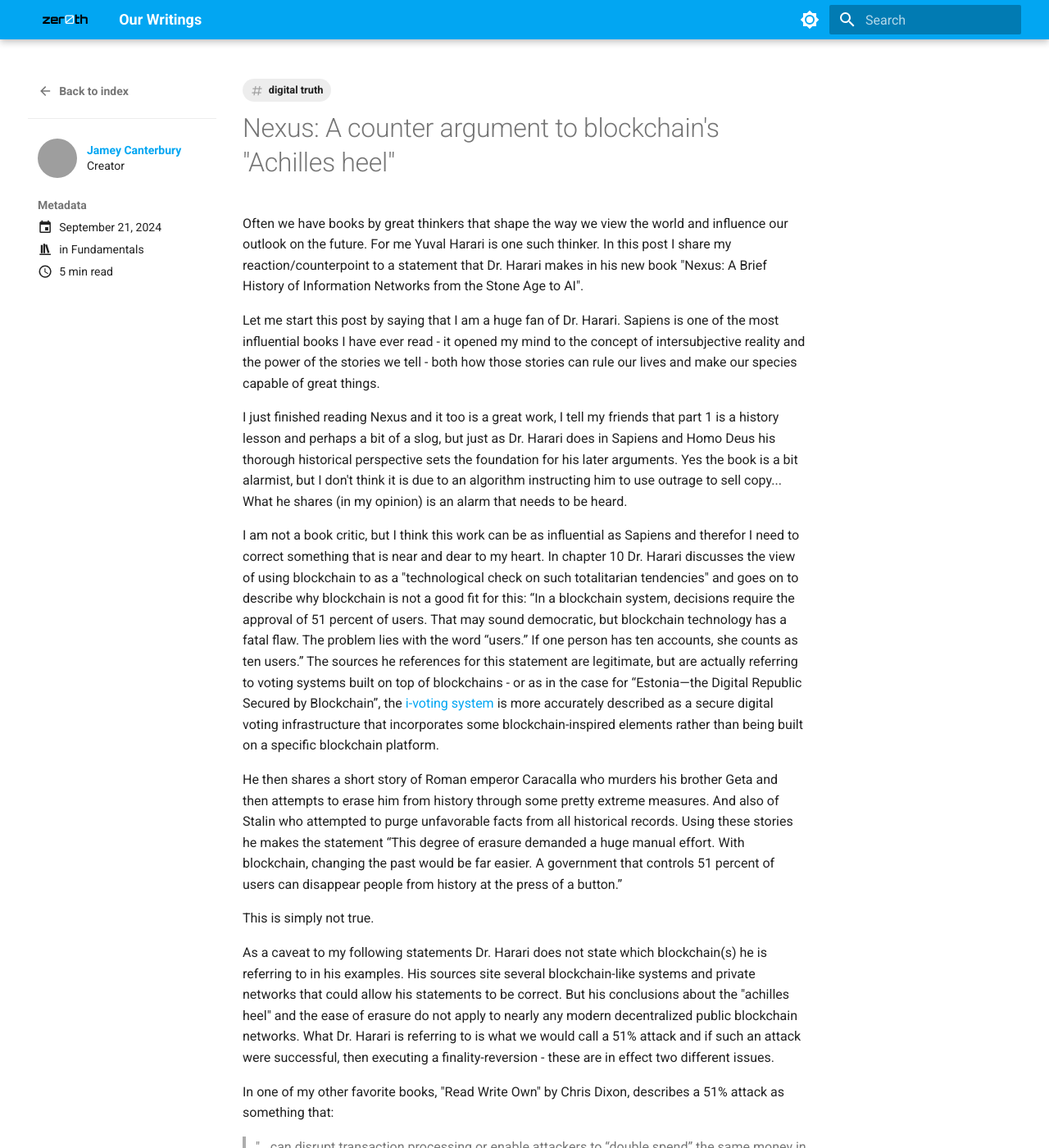
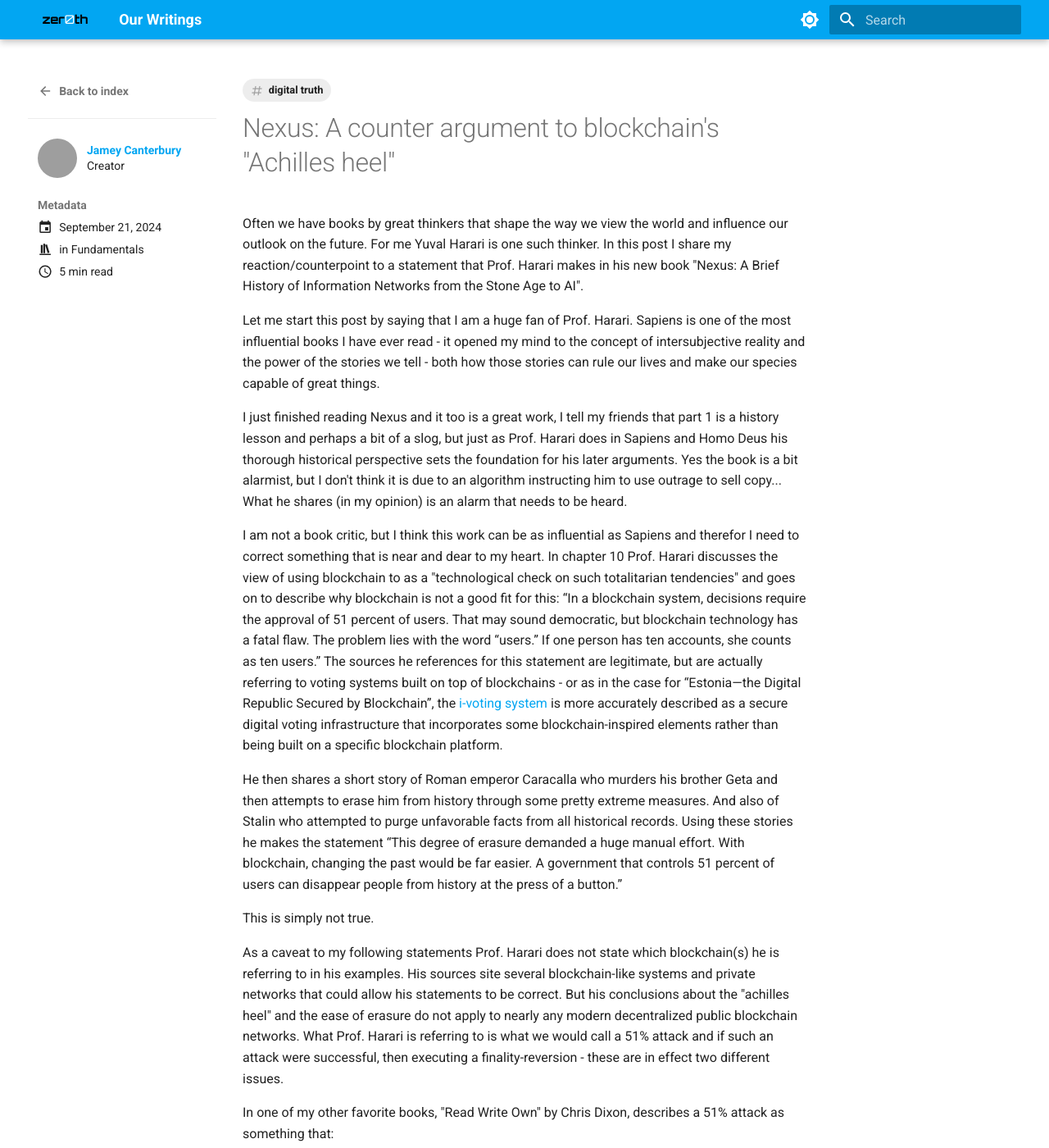
Before and after one commit to zeroth-tech/blogs, an MkDocs documentation site: the page built from docs/posts/Nexus_blockchain_counter.md, in a window 1280 px wide and 1400 px high. Shown: the whole window at 82% size. Built offline with MkDocs 1.6.1 and Material for MkDocs 9.7.7, drawn with Linux system fonts in a browser that asks for light colours; comment, search, counter and statistics services are not loaded; some of the changed text lies outside the part shown; grey boxes are pictures that could not be loaded.

Commit message:
changed to prof. harari

```diff
--- a/docs/posts/Nexus_blockchain_counter.md
+++ b/docs/posts/Nexus_blockchain_counter.md
@@ -13,29 +13,29 @@
 
 # Nexus: A counter argument to blockchain's "Achilles heel"
 
-Often we have books by great thinkers that shape the way we view the world and influence our outlook on the future.  For me Yuval Harari is one such thinker.  In this post I share my reaction/counterpoint to a statement that Dr. Harari makes in his new book "Nexus: A Brief History of Information Networks from the Stone Age to AI".
+Often we have books by great thinkers that shape the way we view the world and influence our outlook on the future.  For me Yuval Harari is one such thinker.  In this post I share my reaction/counterpoint to a statement that Prof. Harari makes in his new book "Nexus: A Brief History of Information Networks from the Stone Age to AI".
 <!-- more -->
 
-Let me start this post by saying that I am a huge fan of Dr. Harari.  Sapiens is one of the most influential books I have ever read - it opened my mind to the concept of intersubjective reality and the power of the stories we tell  - both how those stories can rule our lives and make our species capable of great things.
+Let me start this post by saying that I am a huge fan of Prof. Harari.  Sapiens is one of the most influential books I have ever read - it opened my mind to the concept of intersubjective reality and the power of the stories we tell  - both how those stories can rule our lives and make our species capable of great things.
 
-I just finished reading Nexus and it too is a great work, I tell my friends that part 1 is a history lesson and perhaps a bit of a slog, but just as Dr. Harari does in Sapiens and Homo Deus his thorough historical perspective sets the foundation for his later arguments.  Yes the book is a bit alarmist, but I don't think it is due to an algorithm instructing him to use outrage to sell copy... What he shares (in my opinion) is an alarm that needs to be heard.
+I just finished reading Nexus and it too is a great work, I tell my friends that part 1 is a history lesson and perhaps a bit of a slog, but just as Prof. Harari does in Sapiens and Homo Deus his thorough historical perspective sets the foundation for his later arguments.  Yes the book is a bit alarmist, but I don't think it is due to an algorithm instructing him to use outrage to sell copy... What he shares (in my opinion) is an alarm that needs to be heard.
 
-I am not a book critic, but I think this work can be as influential as Sapiens and therefor I need to correct something that is near and dear to my heart.  In chapter 10 Dr. Harari discusses the view of using blockchain to as a "technological check on such totalitarian tendencies" and goes on to describe why blockchain is not a good fit for this:  “In a blockchain system, decisions require the approval of 51 percent of users. That may sound democratic, but blockchain technology has a fatal flaw. The problem lies with the word “users.” If one person has ten accounts, she counts as ten users.”  The sources he references for this statement are legitimate, but are actually referring to voting systems built on top of blockchains - or as in the case for “Estonia—the Digital Republic Secured by Blockchain”, the [i-voting system](https://en.wikipedia.org/wiki/Electronic_voting_in_Estonia) is more accurately described as a secure digital voting infrastructure that incorporates some blockchain-inspired elements rather than being built on a specific blockchain platform.
+I am not a book critic, but I think this work can be as influential as Sapiens and therefor I need to correct something that is near and dear to my heart.  In chapter 10 Prof. Harari discusses the view of using blockchain to as a "technological check on such totalitarian tendencies" and goes on to describe why blockchain is not a good fit for this:  “In a blockchain system, decisions require the approval of 51 percent of users. That may sound democratic, but blockchain technology has a fatal flaw. The problem lies with the word “users.” If one person has ten accounts, she counts as ten users.”  The sources he references for this statement are legitimate, but are actually referring to voting systems built on top of blockchains - or as in the case for “Estonia—the Digital Republic Secured by Blockchain”, the [i-voting system](https://en.wikipedia.org/wiki/Electronic_voting_in_Estonia) is more accurately described as a secure digital voting infrastructure that incorporates some blockchain-inspired elements rather than being built on a specific blockchain platform.
 
 He then shares a short story of Roman emperor Caracalla who murders his brother Geta and then attempts to erase him from history through some pretty extreme measures.  And also of Stalin who attempted to purge unfavorable facts from all historical records.  Using these stories he makes the statement “This degree of erasure demanded a huge manual effort. With blockchain, changing the past would be far easier. A government that controls 51 percent of users can disappear people from history at the press of a button.”
 
 This is simply not true.
 
-As a caveat to my following statements Dr. Harari does not state which blockchain(s) he is referring to in his examples.  His sources site several blockchain-like systems and private networks that could allow his statements to be correct.  But his conclusions about the "achilles heel" and the ease of erasure do not apply to nearly any modern decentralized public blockchain networks.  What Dr. Harari is referring to is what we would call a 51% attack and if such an attack were successful, then executing a finality-reversion - these are in effect two different issues.
+As a caveat to my following statements Prof. Harari does not state which blockchain(s) he is referring to in his examples.  His sources site several blockchain-like systems and private networks that could allow his statements to be correct.  But his conclusions about the "achilles heel" and the ease of erasure do not apply to nearly any modern decentralized public blockchain networks.  What Prof. Harari is referring to is what we would call a 51% attack and if such an attack were successful, then executing a finality-reversion - these are in effect two different issues.
 
 In one of my other favorite books, "Read Write Own" by Chris Dixon, describes a 51% attack as something that:
 > "...can disrupt transaction processing or enable attackers to “double spend” the same money in multiple places. These attacks are known as 51 percent attacks because their conspirators must gain control of more than half a system’s validators to be successful.  Feeble systems, like Ethereum Classic and Bitcoin SV, have succumbed to 51 percent attacks. Successfully attacking a major blockchain, like Bitcoin or Ethereum, would, in comparison, be so prohibitively costly as to be infeasible.”
 
 To put that in context, to control the Ethereum network would require one to gain 51% of the stake which can be measured in Total Locked Value.  As of today (9/21/24) that would require you to hold over 20M Eth which would cost you upwards of $52B USD.  But this assumes the entity already controls that amount of stake.  If they had to acquire it, this would drive the cost significantly higher and it would be obvious what was going on.  In a public network things are, well, public... Part of the genius of blockchain is how the incentives are stacked such that it will cost you far more to attack then network then you could gain from corrupting it and that the community always has the ability to fork it away from you (of course this is much easier said than done).
 
-Which leads me to Dr. Harari's second statement about erasure.  Erasing anything is never easy - even the historical examples he uses to make his point have survived erasure.  If one entity were to gain control of a networks they would only be able to manipulate the current state, and any future states while they have control.  A blockchain, by definition, does not allow you to rewrite previous states.  We call this "finality-reversion" and the deeper something is committed into the chain the more difficult this becomes.  To "erase someone" you would not only need to gain control, but you would need to convince the entire network (100%) to resync their validators back to the point that you wanted to change.  Nothing is impossible, but this is far more difficult than "pushing a button".
+Which leads me to Prof. Harari's second statement about erasure.  Erasing anything is never easy - even the historical examples he uses to make his point have survived erasure.  If one entity were to gain control of a networks they would only be able to manipulate the current state, and any future states while they have control.  A blockchain, by definition, does not allow you to rewrite previous states.  We call this "finality-reversion" and the deeper something is committed into the chain the more difficult this becomes.  To "erase someone" you would not only need to gain control, but you would need to convince the entire network (100%) to resync their validators back to the point that you wanted to change.  Nothing is impossible, but this is far more difficult than "pushing a button".
 
 For what it's worth, the more likely risk of someone gaining 51% control is their ability to exclude, or censor, transactions on the network.  For this to be effective they need to maintain the "public trust" in the network while they quietly censor things out. This takes much coordination and stealth on behalf of the corrupt entity.  Back in [July at Eth CC Vitalik Buterin](https://cryptobriefing.com/ethereum-automated-response-plan/) discussed this exact topic. he shared a plan to for Ethereum validators to run software that could automatically prevent such things from happening.
 
 ---
-I wanted to point this out not to poke holes in Dr. Harari's excellent work, but to strengthen the argument that blockchain is one of out best AI resistant technology.  It is not a silver bullet of course, and we need to design everything with caution, but if done correctly it can be the solid footing on which the truth of us humans can be distinguished from the truth of the AI.
+I wanted to point this out not to poke holes in Prof. Harari's excellent work, but to strengthen the argument that blockchain is one of out best AI resistant technology.  It is not a silver bullet of course, and we need to design everything with caution, but if done correctly it can be the solid footing on which the truth of us humans can be distinguished from the truth of the AI.
```
